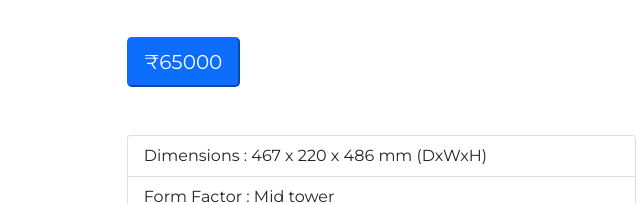
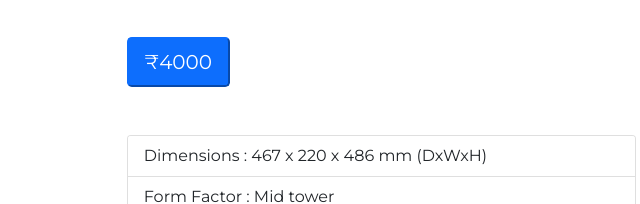
Before and after one commit to 1900300130087/hashdefinepc, a plain HTML site: page cabinet/Antec DF600 FLUX/Antec DF600 FLUX.html in a window 1280 px wide. Shown: the part 223-427 px from the top of the page, 602-1242 px from the left. Drawn offline with nearby package versions, Linux system fonts and the light colour scheme.

Commit message:
Update Antec DF600 FLUX.html

```diff
--- a/cabinet/Antec DF600 FLUX/Antec DF600 FLUX.html
+++ b/cabinet/Antec DF600 FLUX/Antec DF600 FLUX.html
@@ -148,7 +148,7 @@
             </div>
             <div class="col-lg-5 col-md-5 col-sm-5 text-container">
                 <h2 class="heading">Antec DF600 FLUX</h2>
-                <button class="btn-lg btn-primary button-price">₹65000</button>
+                <button class="btn-lg btn-primary button-price">₹4000</button>
                 <div class="card info">
                     <ul class="list-group list-group-flush">
                         <li class="list-group-item">Dimensions : 467 x 220 x 486 mm (DxWxH)</li>
```
